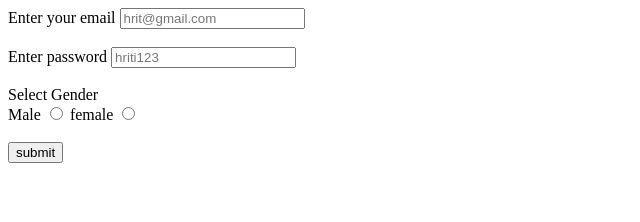
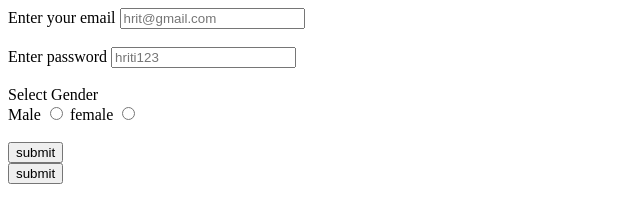
Before and after one commit to hritik017sh/learn-html, a plain HTML site: page forms.html in a window 1280 px wide. Shown: the whole page, without its empty margins (0-640 px from the left). Drawn offline with Linux system fonts and the light colour scheme.

Commit message:
adding button

```diff
--- a/forms.html
+++ b/forms.html
@@ -26,6 +26,6 @@
         <input type="radio" id="female"><br/>
         <br/>
         <input type="submit" value="submit"> </form>
-</body>
+    <input type="submit" value="submit"> </body>
 
 </html>
```
